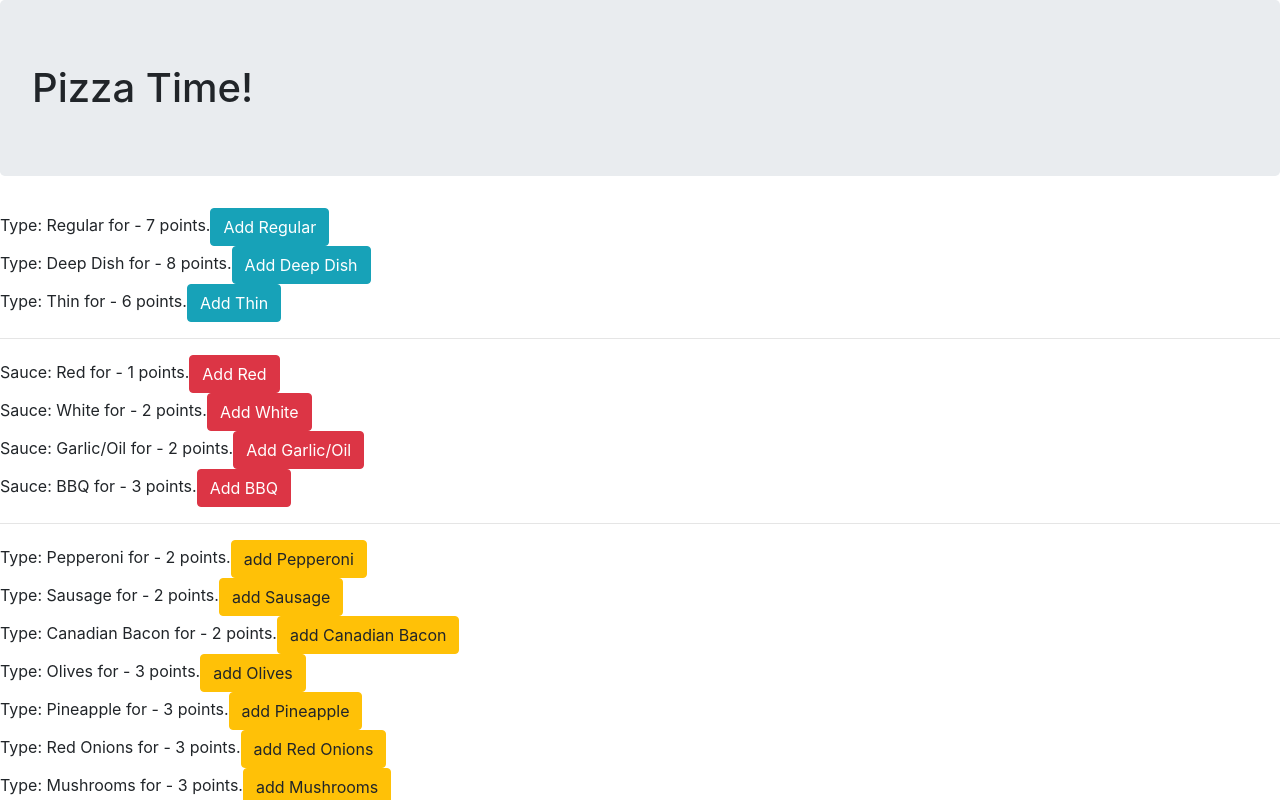
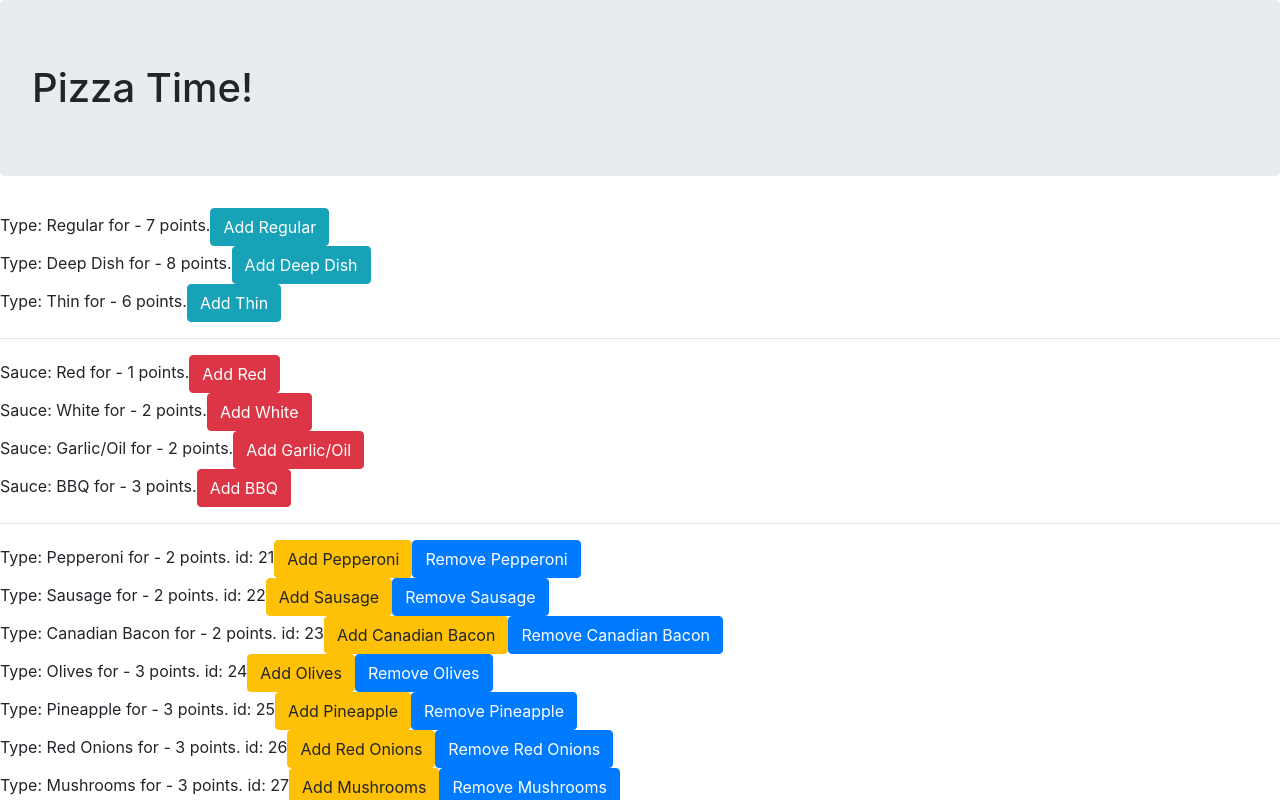
Before and after one commit to Connor85/ReactPizzaGame, a React app: page / in a window 1280 px wide. Shown: the top 800 px of the page. Built offline with nearby package versions, Linux system fonts and the light colour scheme.

Commit message:
create functionality to add sauce, crust, and toppings to pizza

```diff
--- a/src/components/App.jsx
+++ b/src/components/App.jsx
@@ -124,26 +124,30 @@ class App extends React.Component {
     this.getCrustName = this.getCrustName.bind(this);
     this.getSaucetName = this.getSaucetName.bind(this);
     this.getToppingtName = this.getToppingtName.bind(this);
+    this.addToppingsToCurrentPizza = this.addToppingsToCurrentPizza.bind(this);
+    this.removeToppingsToCurrentPizza = this.removeToppingsToCurrentPizza.bind(this);
+    this.addCrustToCurrentPizza = this.addCrustToCurrentPizza.bind(this);
+    this.addSauceToCurrentPizza = this.addSauceToCurrentPizza.bind(this);
   }
 
   getCrustName(index) {
-    let nameIndex = this.state.masterIngredientList.masterCrustList.map( pizza => pizza.identifier).indexOf(index);
+    let nameIndex = this.state.masterIngredientList.masterCrustList.map(pizza => pizza.identifier).indexOf(index);
     return this.state.masterIngredientList.masterCrustList[nameIndex].type;
   }
 
   getSaucetName(index) {
-    let nameIndex = this.state.masterIngredientList.masterSauceList.map( pizza => pizza.identifier).indexOf(index);
+    let nameIndex = this.state.masterIngredientList.masterSauceList.map(pizza => pizza.identifier).indexOf(index);
     return this.state.masterIngredientList.masterSauceList[nameIndex].type;
 
   }
   getToppingtName(index) {
-    let nameIndex = this.state.masterIngredientList.masterToppingsList.map( pizza => pizza.identifier).indexOf(index);
+    let nameIndex = this.state.masterIngredientList.masterToppingsList.map(pizza => pizza.identifier).indexOf(index);
     return this.state.masterIngredientList.masterToppingsList[nameIndex].type;
   }
 
 
   componentDidMount() {
-    this.pizzaTimer = setInterval(() => this.waitOrderNewPizza(), 5000);
+    // this.pizzaTimer = setInterval(() => this.waitOrderNewPizza(), 5000);
   }
 
   componentWillUnmount() {
@@ -151,10 +155,39 @@ class App extends React.Component {
   }
 
   waitOrderNewPizza() {
-    console.log("newpizza ordered!")
     let orderListCopy = this.state.masterOrderList.slice();
     orderListCopy.push({ name: "new pizza", ingredients: [1, 10, 21] });
     this.setState({ masterOrderList: orderListCopy });
+  }
+
+  addToppingsToCurrentPizza(index) {
+    let newCurrentPizza = this.state.currentPizza.slice();
+    if (newCurrentPizza[0].toppings.includes(index)) {
+    } else {
+      newCurrentPizza[0].toppings.push(index);
+      this.setState({ currentPizza: newCurrentPizza })
+    }
+  }
+
+  removeToppingsToCurrentPizza(index) {
+    let newCurrentPizza = this.state.currentPizza.slice();
+    let location = newCurrentPizza[0].toppings.indexOf(index);
+    if (location !== -1) {
+      newCurrentPizza[0].toppings.splice(location, 1);
+      this.setState({ currentPizza: newCurrentPizza })
+    }
+  }
+
+  addCrustToCurrentPizza(index){
+    let newCurrentPizza = this.state.currentPizza.slice();
+    newCurrentPizza[0].crust[0]=(index);
+    this.setState({currentPizza: newCurrentPizza});
+  }
+
+  addSauceToCurrentPizza(index){
+    let newCurrentPizza = this.state.currentPizza.slice();
+    newCurrentPizza[0].sauce[0] = index;
+    this.setState({currentPizza: newCurrentPizza});
   }
 
   render() {
@@ -166,11 +199,15 @@ class App extends React.Component {
         <Header />
 
         <PizzaTable
+          addCrustToCurrentPizza={this.addCrustToCurrentPizza}
+          addSauceToCurrentPizza={this.addSauceToCurrentPizza}
           masterIngredientList={this.state.masterIngredientList}
           getCrustName={this.getCrustName}
           getSaucetName={this.getSaucetName}
           getToppingtName={this.getToppingtName}
           currentPizza={this.state.currentPizza}
+          addToppingsToCurrentPizza={this.addToppingsToCurrentPizza}
+          removeToppingsToCurrentPizza={this.removeToppingsToCurrentPizza}
         />
         <OrderList masterOrderList={this.state.masterOrderList} />
         <Score />
--- a/src/components/Crust.jsx
+++ b/src/components/Crust.jsx
@@ -4,7 +4,7 @@ function Crust(props){
   return(
     <div>
       Type: {props.type} for - {props.points} points.
-      <button className='btn btn-info'>Add {props.type}</button>
+      <button onClick={props.addCrustToCurrentPizza} className='btn btn-info'>Add {props.type}</button>
       <br></br>
     </div>
   )
--- a/src/components/CrustList.jsx
+++ b/src/components/CrustList.jsx
@@ -1,8 +1,9 @@
 import React from 'react';
 import Crust from './Crust';
-import { v4 } from 'uuid';
+import{ v4 } from 'uuid';
 
 function CrustList(props){
+
   return(
     <div>
       {props.masterCrustList.map((crust) => (
@@ -10,6 +11,7 @@ function CrustList(props){
           type={crust.type}
           points={crust.points}
           key={crust.id}
+          addCrustToCurrentPizza = {() => props.addCrustToCurrentPizza(crust.identifier)}
         />
       ))}
     </div>
--- a/src/components/PizzaTable.jsx
+++ b/src/components/PizzaTable.jsx
@@ -7,13 +7,23 @@ import CurrentPizza from './CurrentPizza';
 function PizzaTable(props) {
   return (
     <div>
-      <CrustList masterCrustList={props.masterIngredientList.masterCrustList} />
+      <CrustList
+      masterCrustList={props.masterIngredientList.masterCrustList}
+      addCrustToCurrentPizza={props.addCrustToCurrentPizza}
+      />
       <hr />
-      <SauceList masterSauceList={props.masterIngredientList.masterSauceList} />
+      <SauceList
+      masterSauceList={props.masterIngredientList.masterSauceList}
+      addSauceToCurrentPizza={props.addSauceToCurrentPizza}
+      />
       <hr />
-      <ToppingsList masterToppingsList={props.masterIngredientList.masterToppingsList} />
+      <ToppingsList
+        masterToppingsList={props.masterIngredientList.masterToppingsList}
+        addToppingsToCurrentPizza={props.addToppingsToCurrentPizza}
+        removeToppingsToCurrentPizza={props.removeToppingsToCurrentPizza}
+      />
       <hr />
-      {/* {console.log(props)} */}
+      {/* {console.log("pizzatable comp", props)} */}
       <CurrentPizza
         getCrustName={props.getCrustName}
         getSaucetName={props.getSaucetName}
--- a/src/components/Sauce.jsx
+++ b/src/components/Sauce.jsx
@@ -4,7 +4,7 @@ function Sauce(props){
   return(
     <div>
       Sauce: {props.type} for - {props.points} points.
-      <button className='btn btn-danger'>Add {props.type}</button>
+      <button onClick={props.addSauceToCurrentPizza} className='btn btn-danger'>Add {props.type}</button>
     </div>
   )
 }
--- a/src/components/SauceList.jsx
+++ b/src/components/SauceList.jsx
@@ -10,6 +10,7 @@ function SauceList(props){
         type={sauce.type}
         points={sauce.points}
         key={sauce.id}
+        addSauceToCurrentPizza={()=> props.addSauceToCurrentPizza(sauce.identifier)}
       />
     ))}
     </div>
--- a/src/components/Toppings.jsx
+++ b/src/components/Toppings.jsx
@@ -1,10 +1,13 @@
 import React from 'react';
 
 function Toppings (props){
+
   return(
     <div>
       Type: {props.type} for - {props.points} points.
-      <button className="btn btn-warning">add {props.type}</button>
+      id: {props.identifier}
+      <button onClick={props.addToppingsToCurrentPizza} className="btn btn-warning">Add {props.type}</button>
+      <button onClick={props.removeToppingsToCurrentPizza} className="btn btn-primary">Remove {props.type}</button>
     </div>
   )
 }
--- a/src/components/ToppingsList.jsx
+++ b/src/components/ToppingsList.jsx
@@ -5,11 +5,15 @@ import { v4 } from 'uuid';
 function ToppingsList(props){
   return (
     <div>
-      {props.masterToppingsList.map((topping)=>(
+    {/* {console.log("toppingslist comp", props)} */}
+      {props.masterToppingsList.map((topping, index)=>(
         <Toppings
           type={topping.type}
           points={topping.points}
-          key={topping.id}
+          key={index}
+          identifier={topping.identifier}
+          addToppingsToCurrentPizza={() => props.addToppingsToCurrentPizza(topping.identifier)}
+          removeToppingsToCurrentPizza={() => props.removeToppingsToCurrentPizza(topping.identifier)}
         />
       ))}
     </div>
```
